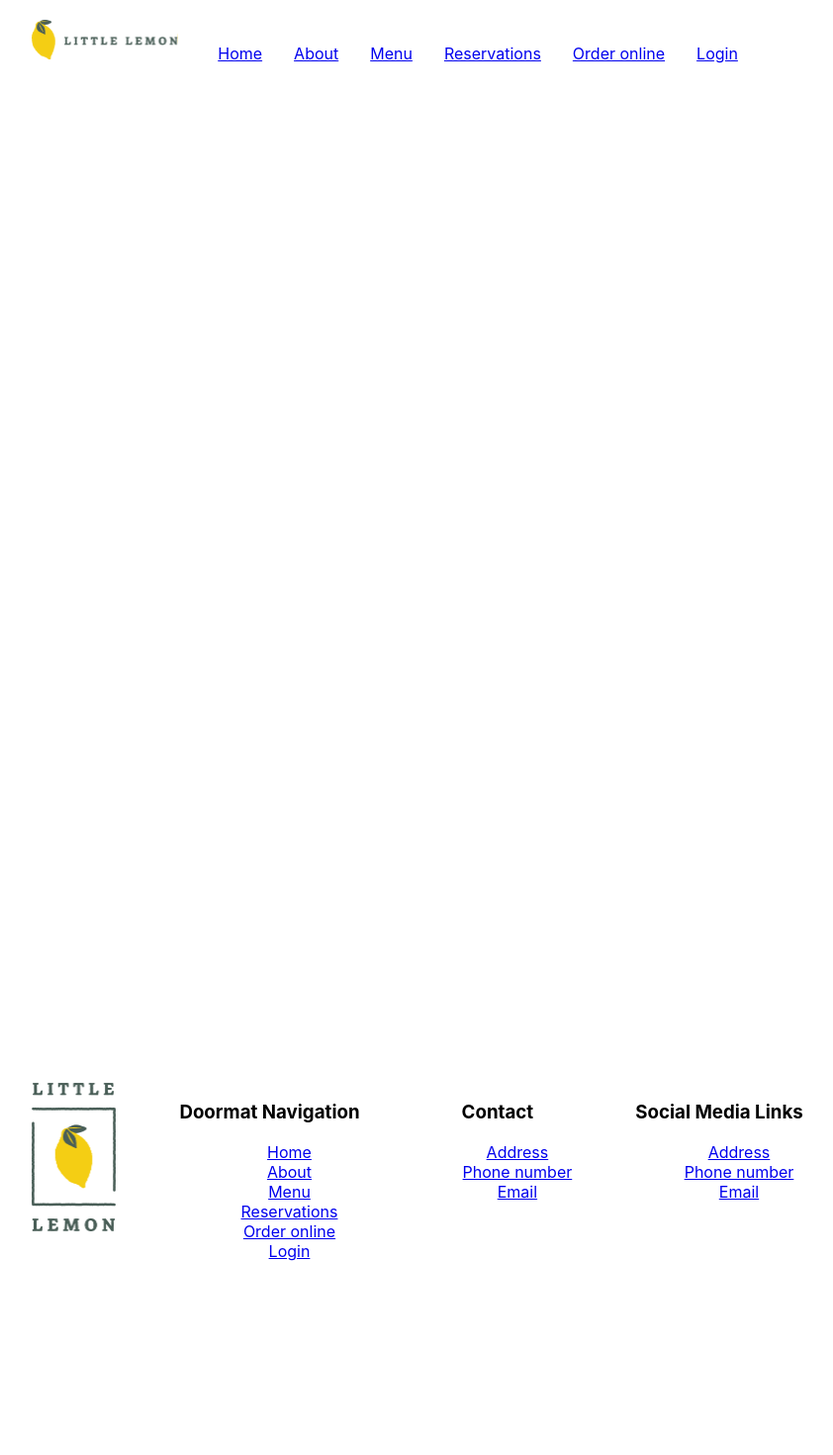
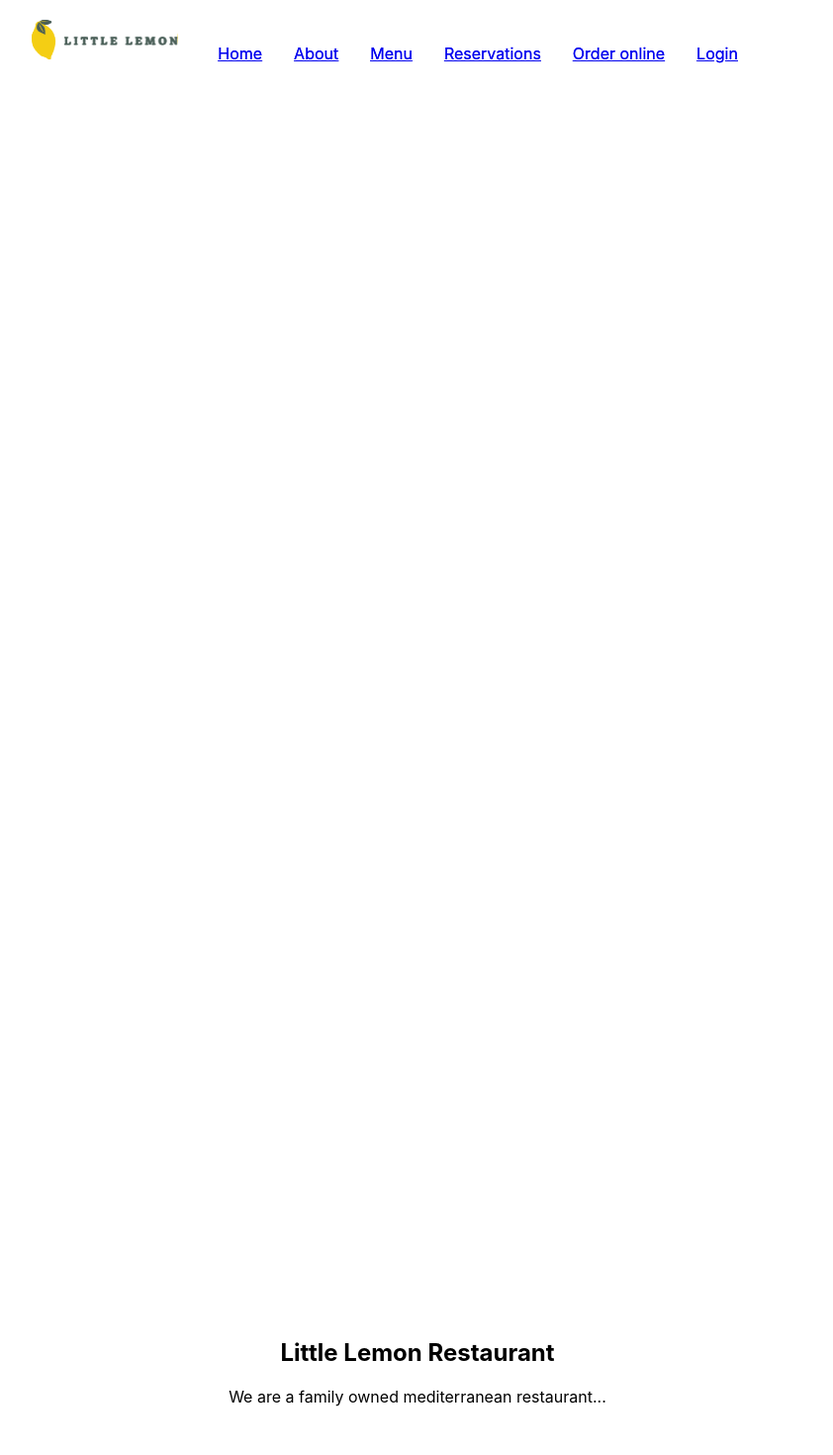
Before and after one commit to jhnro/a-react-app, a React (Create React App) app: page / in a window 1280 px wide. Shown: the top 1470 px of the page at 99% size, without its empty margins (218-1060 px from the left). Before the commit the page ends 1322 px from the top, so only its background shows below. Built offline with nearby package versions, Linux system fonts and the light colour scheme.

Commit message:
Week 2 part 3 commit

```diff
--- a/package.json
+++ b/package.json
@@ -8,6 +8,7 @@
     "@testing-library/user-event": "^13.5.0",
     "react": "^18.2.0",
     "react-dom": "^18.2.0",
+    "react-router-dom": "^6.21.1",
     "react-scripts": "5.0.1",
     "web-vitals": "^2.1.4"
   },
--- a/src/App.css
+++ b/src/App.css
@@ -7,9 +7,11 @@ body {
 #root {
   display: grid;
   grid-template-columns: repeat (8 , 1fr);
-  grid-template-rows: 1fr 3fr 1fr;
+  grid-template-rows: 1fr 1fr 3fr 1fr 1fr;
   grid-template-areas: "hd hd nav nav nav nav nav nav"
+                       "book book book book book book book book"
                        "main main main main main main main main"
+                       "about about about about about about about about"
                        "ft ft ft ft ft ft ft ft";
   grid-gap: 10px;
   justify-content: center;
@@ -35,6 +37,10 @@ body {
   grid-area: main;
 }
 
+.about{
+  grid-area: about;
+
+}
 .footer {
   grid-area: ft;
   display: inline;
--- a/src/App.js
+++ b/src/App.js
@@ -3,6 +3,9 @@ import './App.css';
 import Header from "./components/Header";
 import Main from "./components/Main";
 import Footer from "./components/Footer";
+import HomePage from "./components/HomePage";
+import BookingPage from "./components/BookingPage";
+import {Routes, Route} from 'react-router-dom';
 
 function App() {
   return (
@@ -10,6 +13,10 @@ function App() {
       <Header />
       <Main />
       <Footer />
+      <Routes>
+        <Route path="/" element={<HomePage />}></Route>
+        <Route path="/booking" element={<BookingPage />}></Route>
+      </Routes>
     </React.Fragment>
   );
 }
--- /dev/null
+++ b/src/components/Chicago.js
@@ -0,0 +1,16 @@
+import React from 'react';
+
+const Chicago = () => {
+
+    return (
+
+        <React.Fragment>
+            <section className="about">
+            <h1>Little Lemon Restaurant</h1>
+            <p>We are a family owned mediterranean restaurant...</p>
+            </section>
+        </React.Fragment>
+    );
+}
+
+export default Chicago;
--- /dev/null
+++ b/src/components/HomePage.js
@@ -0,0 +1,21 @@
+import React from 'react';
+import Header from "../components/Header";
+import Main from "../components/Main";
+import Footer from "../components/Footer";
+
+import BookingPage from '../components/BookingPage';
+import Chicago from '../components/Chicago';
+
+const HomePage = () => {
+
+    return (
+        <React.Fragment>
+            <Header />
+            <Main />
+            <Chicago />
+            <Footer />
+        </React.Fragment>
+    );
+}
+
+export default HomePage;
--- a/src/components/Nav.js
+++ b/src/components/Nav.js
@@ -1,19 +1,22 @@
 import React from "react";
-
+import { Link } from 'react-router-dom';
 
 const Nav = () => {
 
     return (
+
         <nav className="nav">
             <ul>
-                <li><a href="#Home">Home</a></li>
-                <li><a href="#About">About</a></li>
-                <li><a href="#Menu">Menu</a></li>
-                <li><a href="#Reservations">Reservations</a></li>
-                <li><a href="#Order-online">Order online</a></li>
-                <li><a href="#Login">Login</a></li>
+                <li><Link to="/" className="nav-item">Home</Link></li>
+                <li><Link to="/about" className="nav-item">About</Link></li>
+                <li><Link to="/menu" className="nav-item">Menu</Link></li>
+                <li><Link to="/booking" className="nav-item">Reservations</Link></li>
+                <li><Link to="/order-online" className="nav-item">Order online</Link></li>
+                <li><Link to="/login" className="nav-item">Login</Link></li>
             </ul>
         </nav>
+
+
     );
 }
 
--- a/src/index.js
+++ b/src/index.js
@@ -3,11 +3,14 @@ import ReactDOM from 'react-dom/client';
 import './index.css';
 import App from './App';
 import reportWebVitals from './reportWebVitals';
+import { BrowserRouter } from 'react-router-dom';
 
 const root = ReactDOM.createRoot(document.getElementById('root'));
 root.render(
   <React.StrictMode>
+    <BrowserRouter>
     <App />
+    </BrowserRouter>
   </React.StrictMode>
 );
 
```
Also changed, not shown: src/components/BookingPage.js (added), src/components/CallToAction.js (added), src/components/CustomersSay.js (added), src/components/Specials.js (added), 1 other file (tests, documents, lock files or other folders).
